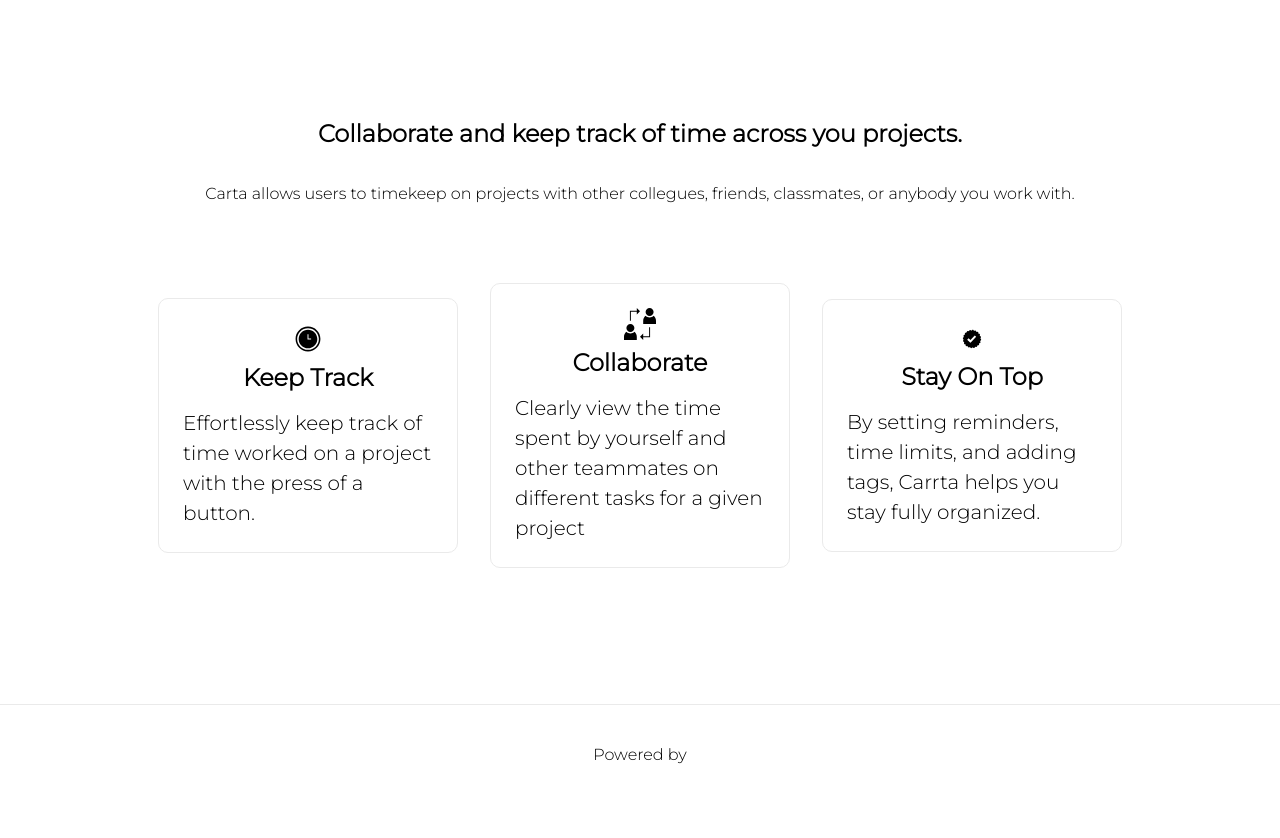
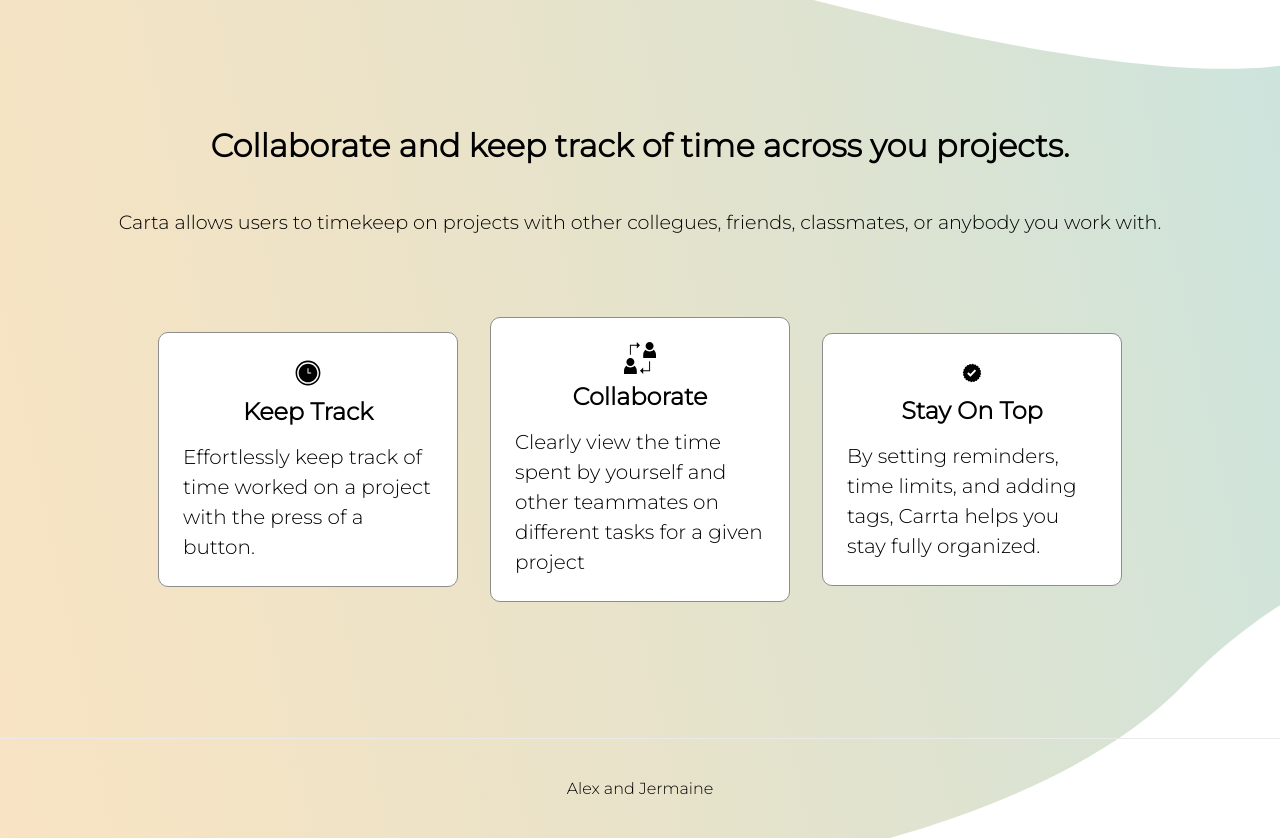
Before and after one commit to jermainejanszen/carta, a Next.js app: page / in a window 1280 px wide. Shown: the part 505-1343 px from the top of the page. Before the commit the page ends 1309 px from the top, so only its background shows below. Built offline with nearby package versions, Linux system fonts and the light colour scheme.

Commit message:
added background for splash screen

```diff
--- a/pages/index.tsx
+++ b/pages/index.tsx
@@ -26,6 +26,8 @@ export default function Home() {
           </div>
           <img src="/study.svg" alt="study" />
         </div>
+
+        <div className={styles.descriptionContainer} >
           <h2>
             Collaborate and keep track of time across you projects.
           </h2>
@@ -54,12 +56,12 @@ export default function Home() {
               </p>
             </a>
           </div>
+        </div>
       </main>
 
       <footer className={styles.footer}>
         <a>
-          Powered by{' '}
-
+          Alex and Jermaine
         </a>
       </footer>
     </div>
--- a/styles/Home.module.scss
+++ b/styles/Home.module.scss
@@ -5,6 +5,10 @@
   display: flex;
   flex-direction: column;
   align-items: center;
+  background-image: url('../public/background.svg');
+  background-position: 0 10vh;
+  background-size: cover;
+  background-repeat: no-repeat;
 }
 
 .header {
@@ -73,10 +77,18 @@
   line-height: 1.15;
 }
 
-.description {
-  text-align: center;
-  line-height: 1.5;
-  font-size: 1.5rem;
+.descriptionContainer {
+  display: flex;
+  flex-direction: column;
+  align-items: center;
+
+  h2 {
+    font-size: 2rem;
+  }
+
+  p {
+    font-size: 1.2rem;
+  }
 }
 
 .grid {
@@ -97,10 +109,11 @@
   text-align: middle;
   color: inherit;
   text-decoration: none;
-  border: 1px solid #eaeaea;
+  border: 1px solid $beta400;
   border-radius: 10px;
   transition: color 0.15s ease, border-color 0.15s ease;
   max-width: 300px;
+  background: white;
 
   h3 {
     margin: 0 0 1rem 0;
```
Also changed, not shown: public/background.svg (added). Lines whose indentation alone changed are shown as unchanged.
